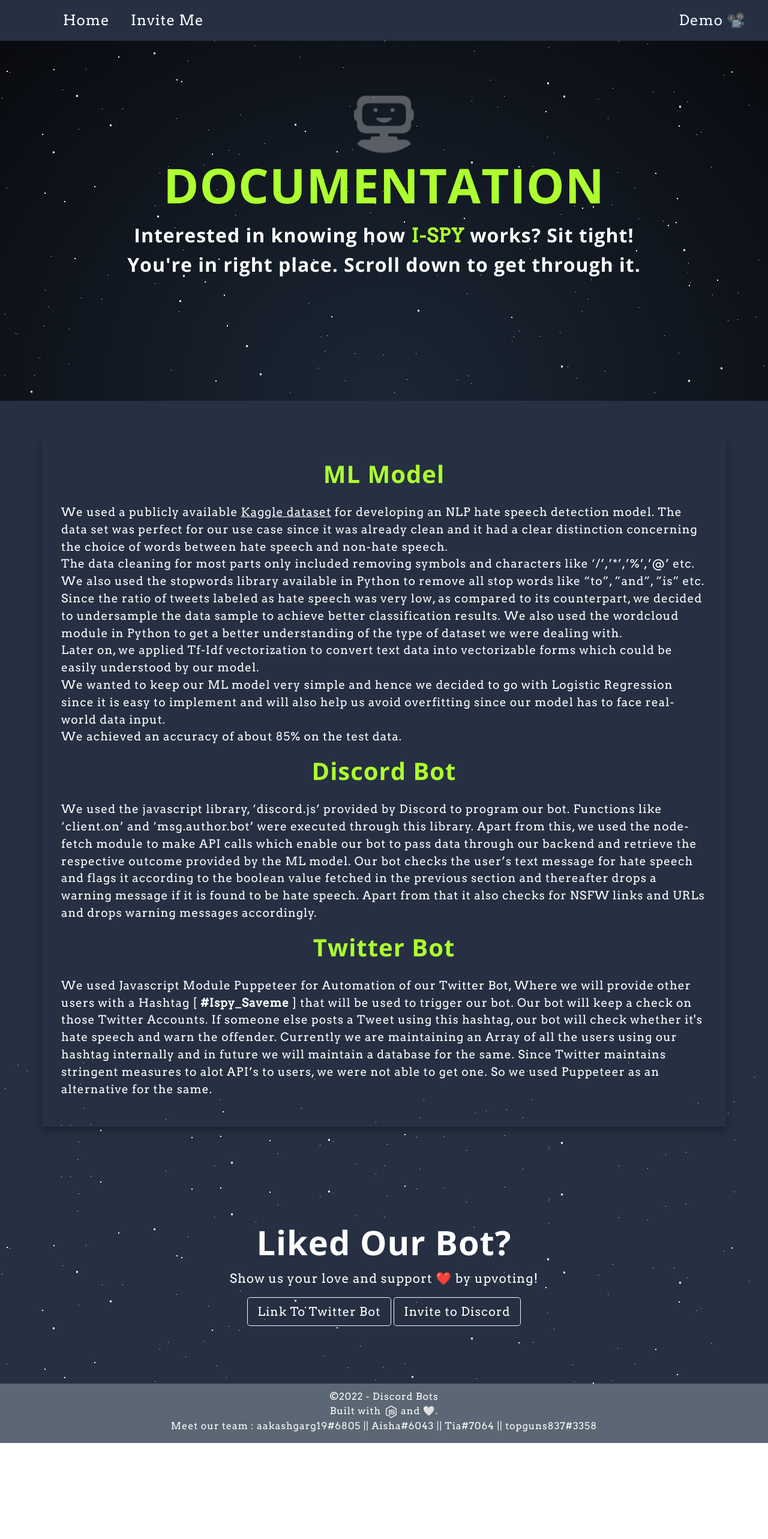
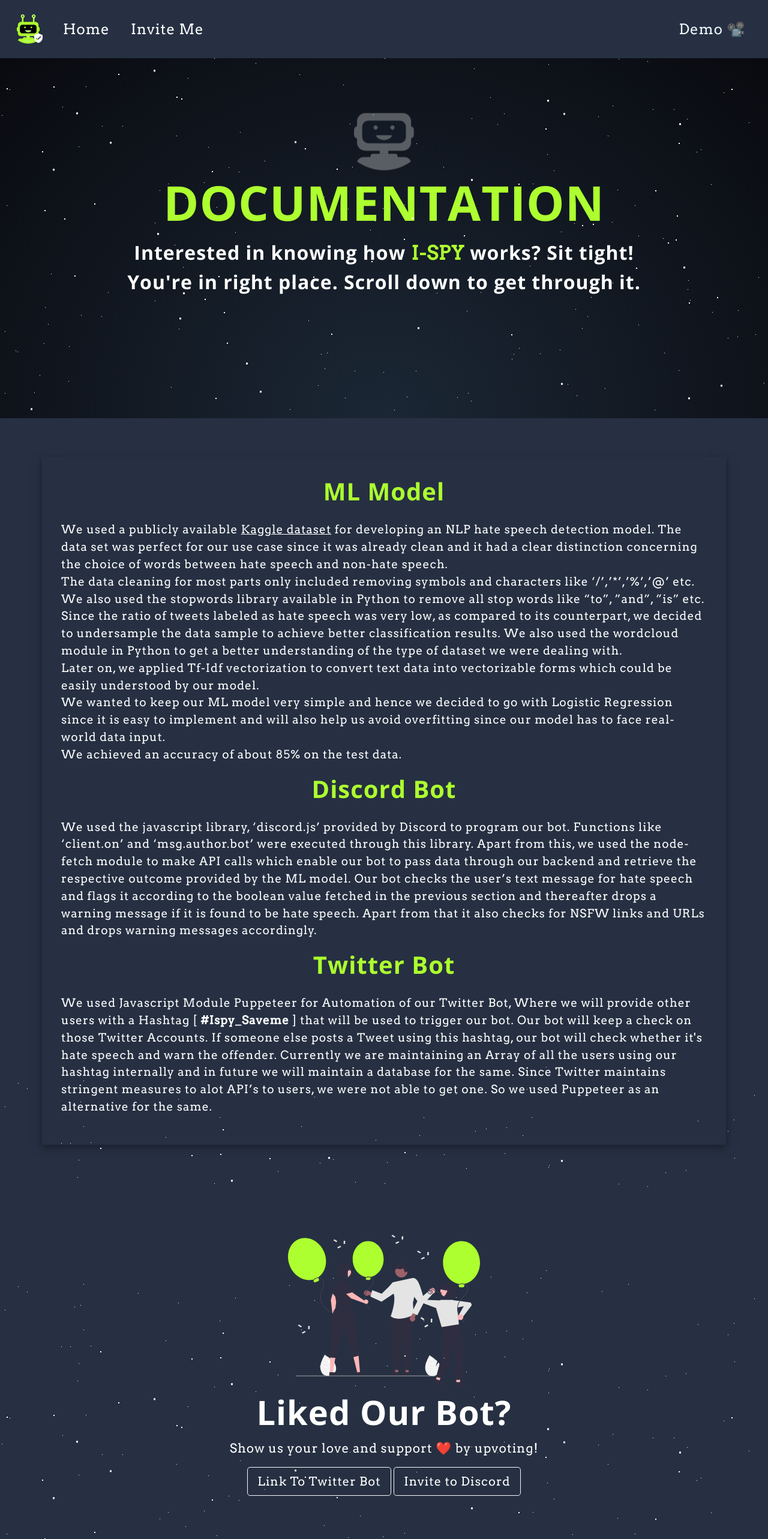
Before and after one commit to tiasaxena/I-SPY_MLH, a plain HTML site: page documentation.html in a window 1280 px wide. Shown: the top 2565 px of the page at 60% size. Before the commit the page ends 2405 px from the top, so only its background shows below. Drawn offline with nearby package versions, Linux system fonts and the light colour scheme; files whose address does not match are found by name.

Commit message:
Update documentation.html

```diff
--- a/documentation.html
+++ b/documentation.html
@@ -5,7 +5,7 @@
     <meta http-equiv="X-UA-Compatible" content="IE=edge" />
     <meta name="viewport" content="width=device-width, initial-scale=1.0" />
     <title>I-SPY</title>
-    <link rel="icon" href="botfavi.ico" />
+    <link rel="icon" href="assests/botfavi.ico" />
     <!-- BOOTSRAP CDN -->
     <link
       href="https://cdn.jsdelivr.net/npm/bootstrap@5.0.2/dist/css/bootstrap.min.css"
@@ -30,7 +30,7 @@
     <div class="navigation main">
       <nav class="navbar navbar-expand-md navbar-dark">
         <div class="container-fluid">
-          <img class="iconic" src="fficon.svg" alt="" />
+          <img class="iconic" src="assests/fficon.svg" alt="" />
           <button
             class="navbar-toggler"
             type="button"
@@ -166,7 +166,7 @@
     <!-- INVITE -->
     <div class="invite-section main" id="invite-section">
       <div class="invite-img">
-        <img class="invite" src="invite.svg" alt="" />
+        <img class="invite" src="assests/invite.svg" alt="" />
       </div>
       <div id="stars"></div>
       <div id="stars2"></div>
```
